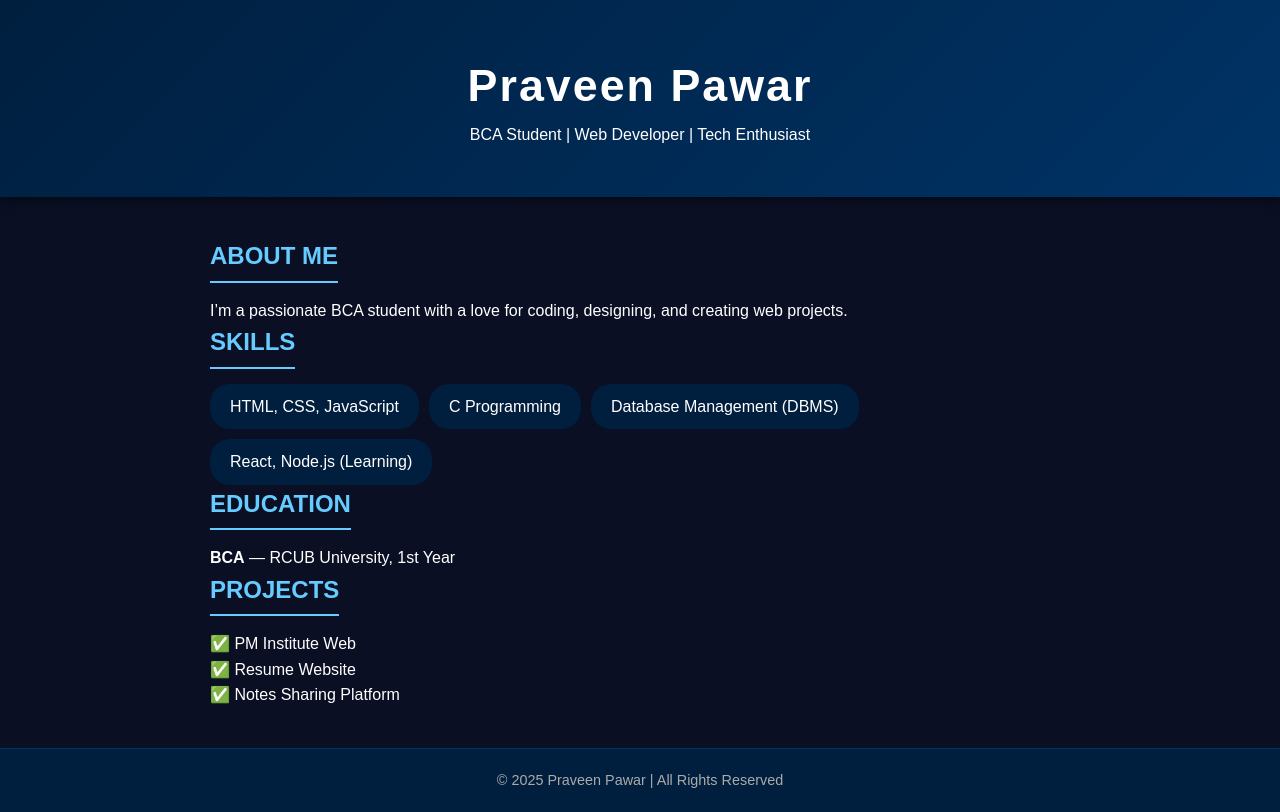
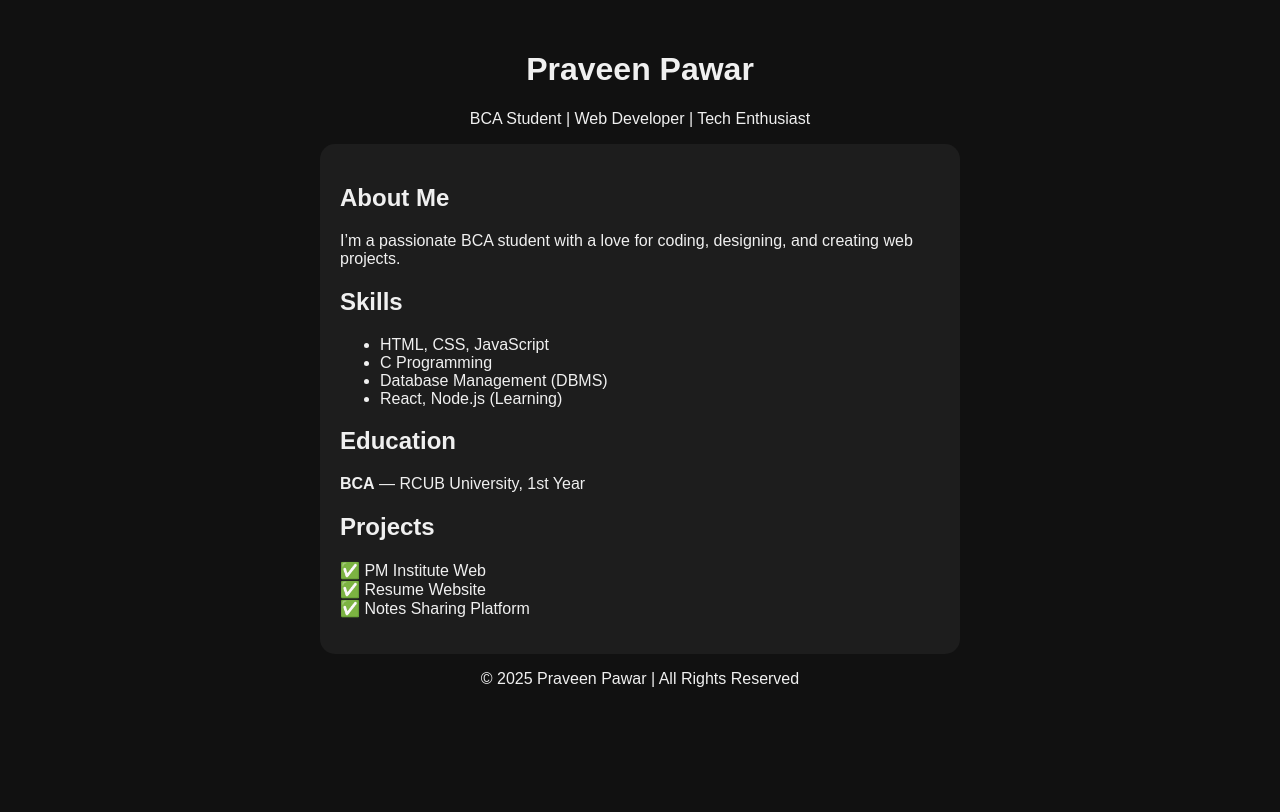
Before and after one commit to prvpawar/resume-website, a plain HTML site: page resume.html in a window 1280 px wide. Drawn offline with Linux system fonts and the light colour scheme.

Commit message:
Update style.css

```diff
--- a/style.css
+++ b/style.css
@@ -1,108 +1,67 @@
-* {
+/* General Style */
+body {
+  font-family: 'Poppins', sans-serif;
   margin: 0;
-  padding: 0;
-  box-sizing: border-box;
-  font-family: "Poppins", sans-serif;
+  background: linear-gradient(135deg, #1f1c2c, #928dab);
+  color: #fff;
+  display: flex;
+  flex-direction: column;
+  align-items: center;
+  justify-content: center;
+  height: 100vh;
 }
 
-body {
-  background: #0a0f24;
-  color: #fff;
-  line-height: 1.6;
+/* Welcome Page */
+.welcome-page .container {
+  background: rgba(255, 255, 255, 0.1);
+  padding: 40px;
+  border-radius: 20px;
+  text-align: center;
+  backdrop-filter: blur(10px);
+  box-shadow: 0 0 20px rgba(0,0,0,0.3);
 }
 
-header {
+.welcome-page input {
+  padding: 10px;
+  border-radius: 10px;
+  border: none;
+  width: 200px;
+  margin-top: 10px;
   text-align: center;
-  padding: 50px 20px;
-  background: linear-gradient(135deg, #001f3f, #003366);
-  box-shadow: 0 4px 10px rgba(0,0,0,0.5);
 }
 
-header h1 {
-  font-size: 2.8rem;
-  letter-spacing: 2px;
+.welcome-page button {
+  margin-top: 15px;
+  padding: 10px 20px;
+  border: none;
+  border-radius: 10px;
+  background: #00c6ff;
+  color: #fff;
+  font-weight: bold;
+  cursor: pointer;
+  transition: 0.3s;
 }
 
-.tagline {
-  font-size: 1.3rem;
-  color: #66ccff;
-  margin-top: 5px;
+.welcome-page button:hover {
+  background: #0072ff;
 }
 
-section {
-  padding: 40px 20px;
-  max-width: 900px;
-  margin: auto;
+/* Resume Page */
+.resume-page {
+  background: #111;
+  color: #f0f0f0;
+  padding: 30px;
+  height: auto;
 }
 
-h2 {
-  color: #66ccff;
-  margin-bottom: 15px;
-  text-transform: uppercase;
-  border-bottom: 2px solid #66ccff;
-  display: inline-block;
-  padding-bottom: 5px;
+header, footer {
+  text-align: center;
 }
 
-ul {
-  list-style: none;
-  display: flex;
-  flex-wrap: wrap;
-  gap: 10px;
+.content {
+  max-width: 600px;
+  margin: auto;
+  background: rgba(255,255,255,0.05);
+  padding: 20px;
+  border-radius: 15px;
 }
-
-ul li {
-  background: #001f3f;
-  padding: 10px 20px;
-  border-radius: 20px;
-  transition: all 0.3s ease;
-}
-
-ul li:hover {
-  background: #66ccff;
-  color: #001f3f;
-}
-
-.project {
-  background: #001f3f;
-  padding: 15px;
-  border-radius: 10px;
-  margin-bottom: 20px;
-  transition: transform 0.3s;
-}
-
-.project:hover {
-  transform: translateY(-5px);
-  background: #003366;
-}
-
-a {
-  color: #66ccff;
-  text-decoration: none;
-}
-
-a:hover {
-  text-decoration: underline;
-}
-
-footer {
-  text-align: center;
-  padding: 20px;
-  background: #001f3f;
-  color: #aaa;
-  font-size: 0.9rem;
-  border-top: 1px solid #003366;
-}
-
-@media (max-width: 768px) {
-  header h1 {
-    font-size: 2rem;
-  }
-  .tagline {
-    font-size: 1rem;
-  }
-  ul {
-    flex-direction: column;
-    align-items: flex-start;
-  }
-}
```
